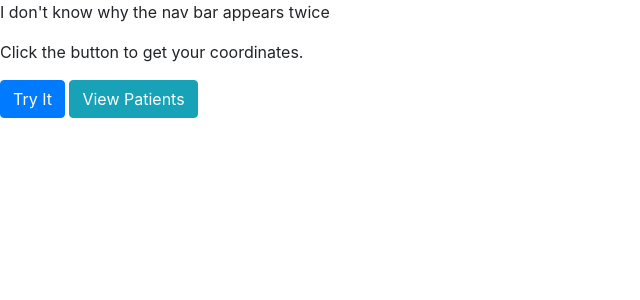
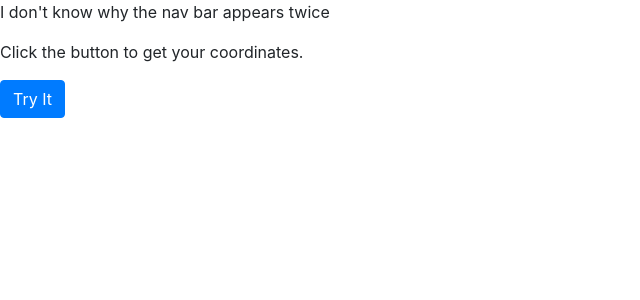
Before and after one commit to KMaina/covid-tracker, a Django app: page /doctor/ in a window 1280 px wide. Shown: the part 121-421 px from the top of the page, without its empty margins (0-640 px from the left). Run offline with Django 3.2, Linux system fonts and the light colour scheme; some libraries are stand-ins or nearby versions.

Commit message:
Doctor only to view patients_overview page update

```diff
--- a/corona/templates/index.html
+++ b/corona/templates/index.html
@@ -11,7 +11,9 @@
     <p>Click the button to get your coordinates.</p>
     <p>{{current_user.is_doctor}}</p>
     <button class="btn btn-primary" onclick="getLocation()">Try It</button>
-    <a href="{% url 'patients_overview' current_user.id %}" class="btn btn-info">View Patients</a>
+    {% if user.is_authenticated %}
+      <a href="{% url 'patients_overview' current_user.id %}" class="btn btn-info">View Patients</a>
+    {% endif %}
 
     <p id="demo"></p>
 
--- a/corona/views.py
+++ b/corona/views.py
@@ -136,17 +136,15 @@
 def patients_overview(request, doctor_id):
     current_user = request.user
     title = "Covid Tracker - Patients Overview"
-    is_doctor = Doctor.objects.filter(id = current_user.id)
 
-    patients = Patient.objects.order_by('-id').all()
+    # patients = Patient.objects.order_by('-id').all()
 
-    return render(request, 'patients_overview.html', {"title": title, "patients": patients})
+    # return render(request, 'patients_overview.html', {"title": title, "patients": patients})
 
-    '''
-    if is_doctor:
+
+    if current_user.is_doctor:
         patients = Patient.objects.order_by('-id').all()
 
         return render(request, 'patients_overview.html', {"title": title, "patients": patients})
     else:
         return redirect(home)
-    '''
```
